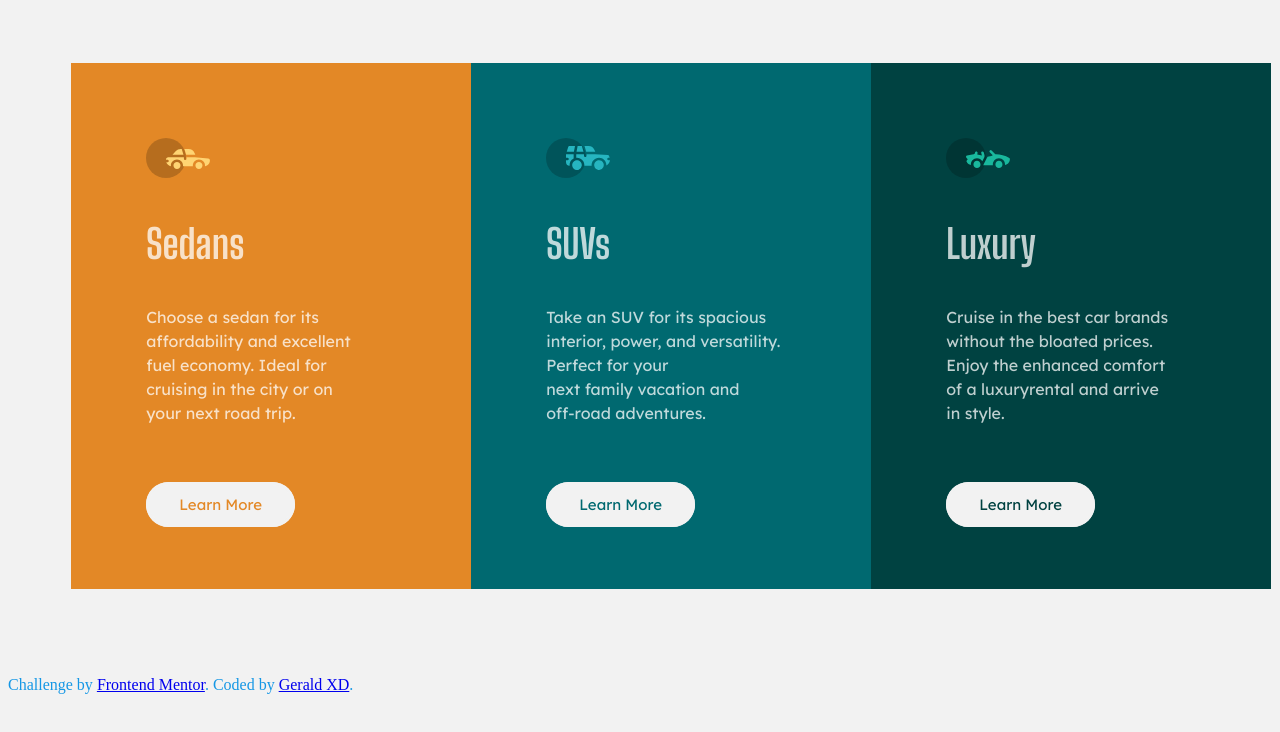
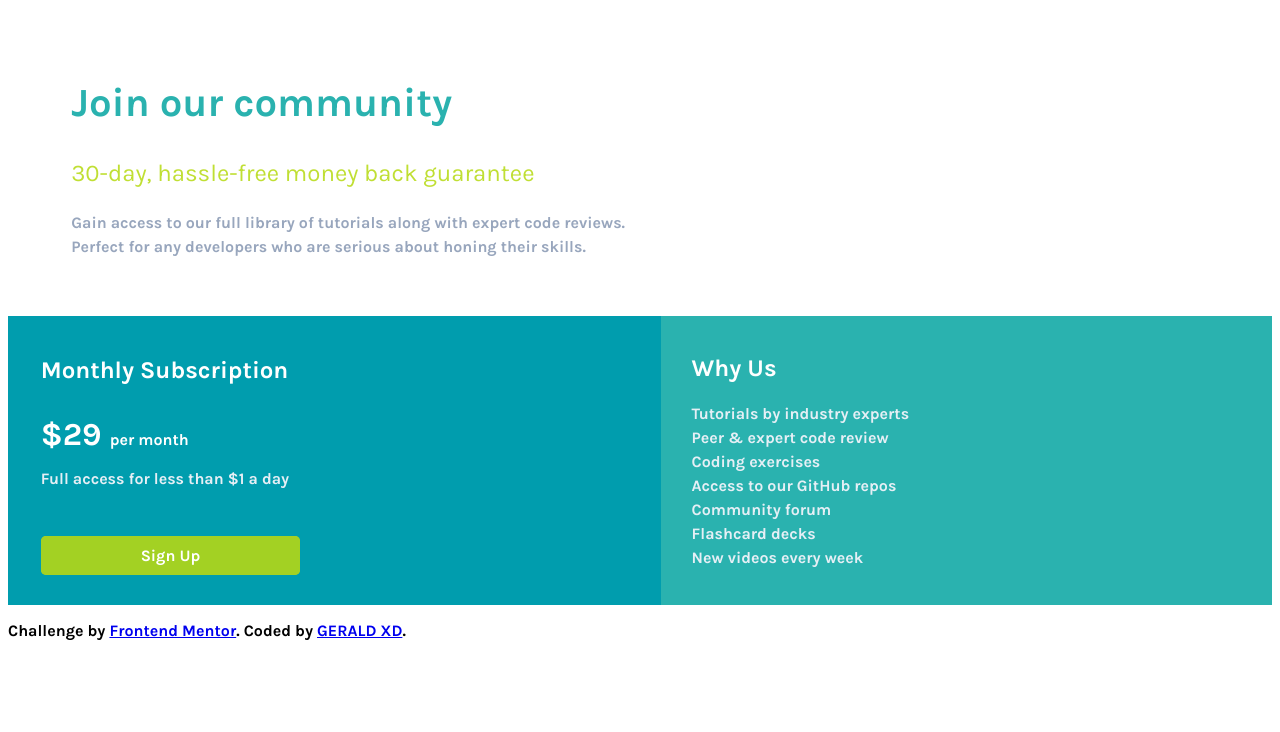
Before and after one commit to yattugs/3-column-preview-card-component-main, a plain HTML site: page index.html in a window 1280 px wide. Drawn offline with Linux system fonts and the light colour scheme.

Commit message:
Add files via upload

```diff
--- a/css/style.css
+++ b/css/style.css
@@ -1,123 +1,98 @@
 /* tag selector */
 body{
-  text-align: left;
-  background-color: hsl(0, 0%, 95%);
-  color: hsla(0, 0%, 100%, 0.75);
-
+font-family: 'Karla', sans-serif ;
+font-weight: 700;
 }
 h1{
-
-  font-family: 'Big Shoulders Display', cursive;
-  font-weight: bolder;
+  font-weight:bold;
+  color: hsl(179, 62%, 43%);
   font-size: 2.5rem;
-  margin: 15% 0;
-
 }
-p{
-  font-family: 'Lexend Deca', sans-serif;
-  font-weight: 400;
-  width: 250px;
-  line-height: 1.5;
-  margin-bottom: 70px;
-
+/* ID Section */
+#top-container{
+  padding: 3% 5% 0;
+}
+#mid-container-grid{
+  color:hsl(204, 43%, 93%);
+  display: grid;
+  grid-auto-flow: column;
 }
 
-/* ID selector for grid-3-column */
-#grid-3-column{
-  margin: 5% ;
-  display: flex;
-  flex-wrap:wrap;
-  flex-direction:column;
-  height: 550px;
-  width: 500px;
+/* class selector */
+  /* top contatainer */
+.sub-title{
+  font-weight:400;
+  color: hsl(71, 73%, 54%);
+  font-size: 1.5rem;
+}
+.top-description{
+  color:hsl(218, 22%, 67%);
+  font-size: 1rem;
+  line-height: 1.5;
+  margin-bottom: 5%;
+}
+  /* middle-part */
+
+.mid-title{
+  color: #fff;
+}
+.mid-right-description{
+  line-height: 1.5
+}
+.left-container{
+  text-align:left;
+  background-color:#009DAE ;
+  padding: 3% 5%;
+}
+.right-container{
+  text-align: left;
+  background-color:hsl(179, 62%, 43%);
+  padding: 3% 5%;
+}
+.price{
+  font-size: 2rem;
+  color: #fff;
+  margin-bottom: 0;
+}
+.price-parag{
+  font-size: 1rem;
 }
 
-#footer{
-  color: #1597E5;
-}
-/* class selector grid column */
-.first-column{
-  background-color: hsl(31, 77%, 52%);
-  padding: 15%;
-}
-.second-column{
-  background-color: hsl(184, 100%, 22%);
-  padding: 15%;
-}
-
-.third-column{
-  background-color: hsl(179, 100%, 13%);
-  padding: 15%;
-}
-/* 1st column Call to Action btn */
-.firts-btn-CTA {
-  -webkit-border-radius: 45;
-  -moz-border-radius: 45;
-  border-radius: 45px;
-  font-family: 'Lexend Deca', sans-serif;
-  color: hsl(31, 77%, 52%);
-  font-size: 15px;
-  background:  hsl(0, 0%, 95%);
-  padding: 10px 30px 10px 30px;
-  border: solid hsl(0, 0%, 95%) 3px;
+.btn {
+  background: #a3d123;
+  background-image: -webkit-linear-gradient(top, #a3d123, #a3d123);
+  background-image: -moz-linear-gradient(top, #a3d123, #a3d123);
+  background-image: -ms-linear-gradient(top, #a3d123, #a3d123);
+  background-image: -o-linear-gradient(top, #a3d123, #a3d123);
+  background-image: linear-gradient(to bottom, #a3d123, #a3d123);
+  -webkit-border-radius: 5;
+  -moz-border-radius: 5;
+  border-radius: 5px;
+  color: #ffffff;
+  font-size: 16px;
+  padding: 10px 100px 10px 100px;
   text-decoration: none;
 }
 
-.firts-btn-CTA:hover {
-  background: hsl(31, 77%, 52%);
-  color: hsl(0, 0%, 95%);
+.btn:hover {
+  background: #83db07;
+  background-image: -webkit-linear-gradient(top, #83db07, #9de63e);
+  background-image: -moz-linear-gradient(top, #83db07, #9de63e);
+  background-image: -ms-linear-gradient(top, #83db07, #9de63e);
+  background-image: -o-linear-gradient(top, #83db07, #9de63e);
+  background-image: linear-gradient(to bottom, #83db07, #9de63e);
   text-decoration: none;
 }
 
-/* 2nd column Call to Action btn */
-.second-btn-CTA{
-  -webkit-border-radius: 45;
-  -moz-border-radius: 45;
-  border-radius: 45px;
-  font-family: 'Lexend Deca', sans-serif;
-  color: hsl(184, 100%, 22%);
-  font-size: 15px;
-  background:  hsl(0, 0%, 95%);
-  padding: 10px 30px 10px 30px;
-  border: solid hsl(0, 0%, 95%) 3px;
-  text-decoration: none;
-}
-.second-btn-CTA:hover {
-  background: hsl(184, 100%, 22%);
-  color: hsl(0, 0%, 95%);
-  text-decoration: none;
+.mid-description{
+  margin-bottom: 10%;
 }
 
-/* 3rd column Call to Action btn */
-.third-btn-CTA{
-  -webkit-border-radius: 45;
-  -moz-border-radius: 45;
-  border-radius: 45px;
-  font-family: 'Lexend Deca', sans-serif;
-  color: hsl(179, 100%, 13%);
-  font-size: 15px;
-  background:  hsl(0, 0%, 95%);
-  padding: 10px 30px 10px 30px;
-  border: solid hsl(0, 0%, 95%) 3px;
-  text-decoration: none;
-}
-.third-btn-CTA:hover {
-  background: hsl(179, 100%, 13%);
-  color: hsl(0, 0%, 95%);
-  text-decoration: none;
+@media(max-width: 500px) {
+  #mid-container-grid{
+    display: grid;
+    grid-auto-flow: row;
+  }
 }
 
-@media(max-width:500px) {
-  p{
-    margin-bottom: 60px;
-    line-height: 1.7;
-  }
-  #grid-3-column{
-    display: flex;
-    flex-wrap: wrap;
-    flex-direction: row;
-  }
-  .attribution{
-    margin-top:250%;
-  }
-}
+/* Bottom-Part */
--- a/index.html
+++ b/index.html
@@ -3,42 +3,51 @@
 <head>
   <meta charset="UTF-8">
   <meta name="viewport" content="width=device-width, initial-scale=1.0"> <!-- displays site properly based on user's device -->
+
   <link rel="icon" type="image/png" sizes="32x32" href="./images/favicon-32x32.png">
-  <!-- css external file -->
+  <!-- style Css -->
   <link rel="stylesheet" href="css/style.css">
-  <!-- GOOGle FONTs -->
-  <link rel="preconnect" href="https://fonts.googleapis.com">
-  <link rel="preconnect" href="https://fonts.gstatic.com" crossorigin>
-  <link href="https://fonts.googleapis.com/css2?family=Big+Shoulders+Display:wght@700&family=Lexend+Deca&display=swap" rel="stylesheet">
-  <title>Frontend Mentor | 3-column preview card component</title>
+  <title>Frontend Mentor | Single Price Grid Component</title>
+  <!-- googlefont -->
+  <link href="https://fonts.googleapis.com/css2?family=Karla:wght@400;700&display=swap" rel="stylesheet">
 </head>
 <body>
-  <section id=grid-3-column class="grid-column">
-    <div class="first-column">
-      <img src="images\icon-sedans.svg" alt="sedans-icon">
-      <h1>Sedans</h1>
-      <p >Choose a sedan for its <br> affordability and excellent <br> fuel economy. Ideal for <br> cruising in the city or on  <br>  your next road trip.</p>
-      <a class="firts-btn-CTA" href="#">Learn More</a>
+  <section id=top-container>
+    <h1>Join our community</h1>
+    <p class="sub-title">30-day, hassle-free money back guarantee</p>
+    <p class="top-description">Gain access to our full library of tutorials along with expert code reviews. <br>
+    Perfect for any developers who are serious about honing their skills.</p>
+  </section>
+
+
+  <section id=mid-container-grid>
+    <div class="left-container">
+      <h2 class="mid-title">Monthly Subscription</h2>
+      <p class="price">&dollar;29 <span class="price-parag">per month</span></p>
+      <p class="mid-description">Full access for less than &dollar;1 a day</p>
+      <a class="btn"href="#">Sign Up</a>
     </div>
-    <div class="second-column">
-      <img src="images\icon-suvs.svg" alt="svu-icon">
-      <h1>SUVs</h1>
-      <p>Take an SUV for its spacious <br> interior, power, and  versatility.<br> Perfect for your <br> next family vacation
-      and <br> off-road adventures.</p>
-      <a class="second-btn-CTA" href="#">Learn More</a>
-    </div>
-    <div class="third-column">
-      <img src="images\icon-luxury.svg" alt="luxury-icon">
-      <h1>Luxury</h1>
-      <p>Cruise in the best car brands <br> without the bloated prices. <br> Enjoy the enhanced comfort <br> of a luxuryrental and arrive <br> in style.</p>
-      <a class="third-btn-CTA" href="#">Learn More</a>
+
+    <div class="right-container">
+      <h2 class="mid-title">Why Us</h2>
+      <p class="mid-right-description">
+         Tutorials by industry experts <br>
+         Peer &amp; expert code review <br>
+         Coding exercises <br>
+         Access to our GitHub repos <br>
+         Community forum <br>
+         Flashcard decks <br>
+         New videos every week</p>
     </div>
   </section>
-  <section id= footer>
-    <div class="attribution">
-      Challenge by <a href="https://www.frontendmentor.io?ref=challenge" target="_blank">Frontend Mentor</a>.
-      Coded by <a href="#">Gerald XD</a>.
-    </div>
+
+  <section id=bottom-container>
+    <footer>
+      <p class="attribution">
+        Challenge by <a href="https://www.frontendmentor.io?ref=challenge" target="_blank">Frontend Mentor</a>.
+        Coded by <a href="#">GERALD XD</a>.
+      </p>
+    </footer>
   </section>
 
 </body>
```
